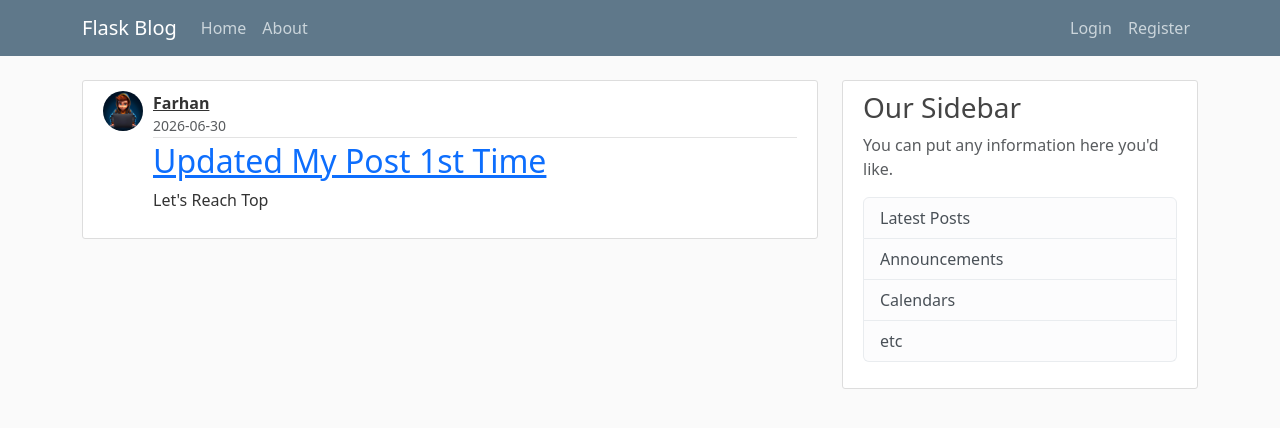
After one commit to Farhan-2007/Blog-Application, a Flask app: page /post/1 in a window 1280 px wide. The commit adds this page. Shown: the top 428 px of the page. Run offline with Flask 3, Linux system fonts and the light colour scheme.

Commit message:
Added a Option Update and Delete for Post

```diff
--- a/app/Static/main.css
+++ b/app/Static/main.css
@@ -77,6 +77,7 @@ a.article-title:hover {
 .account-img {
     height: 125px;
     width: 125px;
+    object-fit: cover;
     margin-right: 20px;
     margin-bottom: 16px;
 }
@@ -89,3 +90,35 @@ a.article-title:hover {
     margin: 0 auto;
     width: 50%;
 }
+
+.post-avatar {
+    width: 40px;
+    height: 40px;
+    border-radius: 50%;
+    object-fit: cover;
+    margin-right: 10px;
+}
+
+.article-metadata {
+    padding-bottom: 1px;
+    margin-bottom: 4px;
+    border-bottom: 1px solid #e3e3e3;
+}
+
+.author-block {
+    display: flex;
+    flex-direction: column;
+}
+
+.author-name {
+    font-weight: bold;
+    color: #333;
+}
+.media {
+    display: flex;
+    align-items: flex-start;
+}
+
+.media-body {
+    flex: 1;
+}
--- a/app/routes.py
+++ b/app/routes.py
@@ -1,30 +1,16 @@
-from flask import render_template, url_for, flash, redirect, request
+from flask import render_template, url_for, flash, redirect, request, abort
 from app import app, db, bcrypt
-from app.forms import RegistrationForm, LoginForm, UpdateAccountForm
+from app.forms import RegistrationForm, LoginForm, UpdateAccountForm, PostForm
 from app.models import User, Post
 from flask_login import login_user, current_user, logout_user, login_required
 import secrets
 import os
 from PIL import Image
-posts = [
-    {
-        "author" : "Farhan Shaikh",
-        "title"  : "Blog Post 1",
-        "content" : "First Post Content",
-        "date_posted" : "June 21, 2026"
-    },
-
-        {
-        "author" : "Faisal Shaikh",
-        "title"  : "Blog Post 2",
-        "content" : "Second Post Content",
-        "date_posted" : "June 22, 2026"
-    }
-]
 
 @app.route("/")
 @app.route("/home")
 def home():
+    posts = Post.query.all()
     return render_template('home.html', posts = posts)
 
 @app.route("/about")
@@ -98,3 +84,50 @@ def account():
           form.email.data = current_user.email
      image_file = url_for('static', filename = 'profile_pics/' + current_user.image_file)
      return render_template('account.html', title = 'Account', image_file = image_file, form = form)
+
+@app.route("/post/new", methods = ['GET', 'POST'])
+@login_required
+def new_post():
+     form = PostForm()
+     if form.validate_on_submit():
+          post = Post(title = form.title.data, content = form.content.data, author = current_user)
+          db.session.add(post)
+          db.session.commit()
+          flash('Your Post Has Been Created', 'success')
+          return redirect(url_for('home'))
+     return render_template('create_post.html', title = 'New Post', form = form, legend = 'New Post')
+
+
+@app.route("/post/<int:post_id>")
+def post(post_id):
+     post = Post.query.get_or_404(post_id)
+     return render_template('post.html', title = post.title, post = post)
+
+@app.route("/post/<int:post_id>/update", methods = ['GET', 'POST'])
+@login_required
+def update_post(post_id):
+    post = Post.query.get_or_404(post_id)
+    if post.author != current_user:
+        abort(403)
+    form = PostForm()
+    if form.validate_on_submit():
+        post.title = form.title.data
+        post.content = form.content.data
+        db.session.commit()
+        flash('Your Post Has Been Updated', 'success')
+        return redirect(url_for('post', post_id = post.id))
+    elif request.method == 'GET':
+        form.title.data = post.title
+        form.content.data = post.content
+    return render_template('create_post.html', title = 'Update Post', form = form, legend = 'Update Post')
+
+@app.route("/post/<int:post_id>/delete", methods = ['POST'])
+@login_required
+def delete_post(post_id):
+    post = Post.query.get_or_404(post_id)
+    if post.author != current_user:
+        abort(403)
+    db.session.delete(post)
+    db.session.commit()
+    flash('Your Post Has Been Deleted')
+    return redirect(url_for('home'))
--- a/app/templates/layout.html
+++ b/app/templates/layout.html
@@ -40,6 +40,9 @@
 
                     <ul class="navbar-nav ms-auto">
                         {% if current_user.is_authenticated %}
+                        <li class="nav-item">
+                            <a class="nav-link" href="{{ url_for('new_post') }}">New Post</a>
+                        </li>
                         <li class="nav-item">
                             <a class="nav-link" href="{{ url_for('account') }}">Account</a>
                         </li>
--- /dev/null
+++ b/app/templates/post.html
@@ -0,0 +1,45 @@
+{% extends "layout.html"%}
+{% block content %}
+
+<article class="media content-section">
+    <img class="rounded-circle post-avatar"
+        src="{{ url_for('static', filename='profile_pics/' + post.author.image_file) }}">
+    <div class="media-body">
+        <div class="article-metadata">
+            <div class="author-block">
+                <a class="author-name" href="#">{{ post.author.username }}</a>
+                <small class="text-muted d-block">
+                    {{ post.date_posted.strftime('%Y-%m-%d') }}
+                </small>
+                {% if post.author == current_user %}
+                <div>
+                    <a type = "button" class = "btn btn-secondary btn-sm mt-1 mb-1" href="{{ url_for('update_post', post_id = post.id) }}">Update</a>
+                    <button type="button" class="btn btn-danger btn-sm m-1" data-bs-toggle="modal"
+                    data-bs-target="#deleteModal">Delete</button>
+                </div>
+                {% endif %}
+            </div>
+        </div>
+        <h2 class="article-title"> <a href="{{ url_for('post', post_id = post.id)}}">{{ post.title }}</a></h2>
+        <p class="article-content">{{ post.content }}</p>
+    </div>
+</article>
+
+<div class="modal fade" id="deleteModal" tabindex="-1" aria-labelledby="deleteModalLabel" aria-hidden="true">
+    <div class="modal-dialog">
+        <div class="modal-content">
+            <div class="modal-header">
+                <h1 class="modal-title fs-5" id="deleteModalLabel">Delete Post?</h1>
+                <button type="button" class="btn-close" data-bs-dismiss="modal" aria-label="Close"></button>
+            </div>
+
+            <div class="modal-footer">
+                <button type="button" class="btn btn-secondary" data-bs-dismiss="modal">Cancel</button>
+                <form action = "{{ url_for('delete_post', post_id = post.id) }}" method = "POST">
+                    <input class = "btn btn-danger" type = "submit" value = "Delete">
+                </form>
+            </div>
+        </div>
+    </div>
+</div>
+{% endblock content %}
```
Also changed, not shown: app/forms.py (+6 -1 lines), app/templates/create_post.html (added, +34 -0 lines), app/templates/home.html (+10 -3 lines), app/Static/profile_pics/7da6168be2fd6587.jpg (added), instance/site.db.
